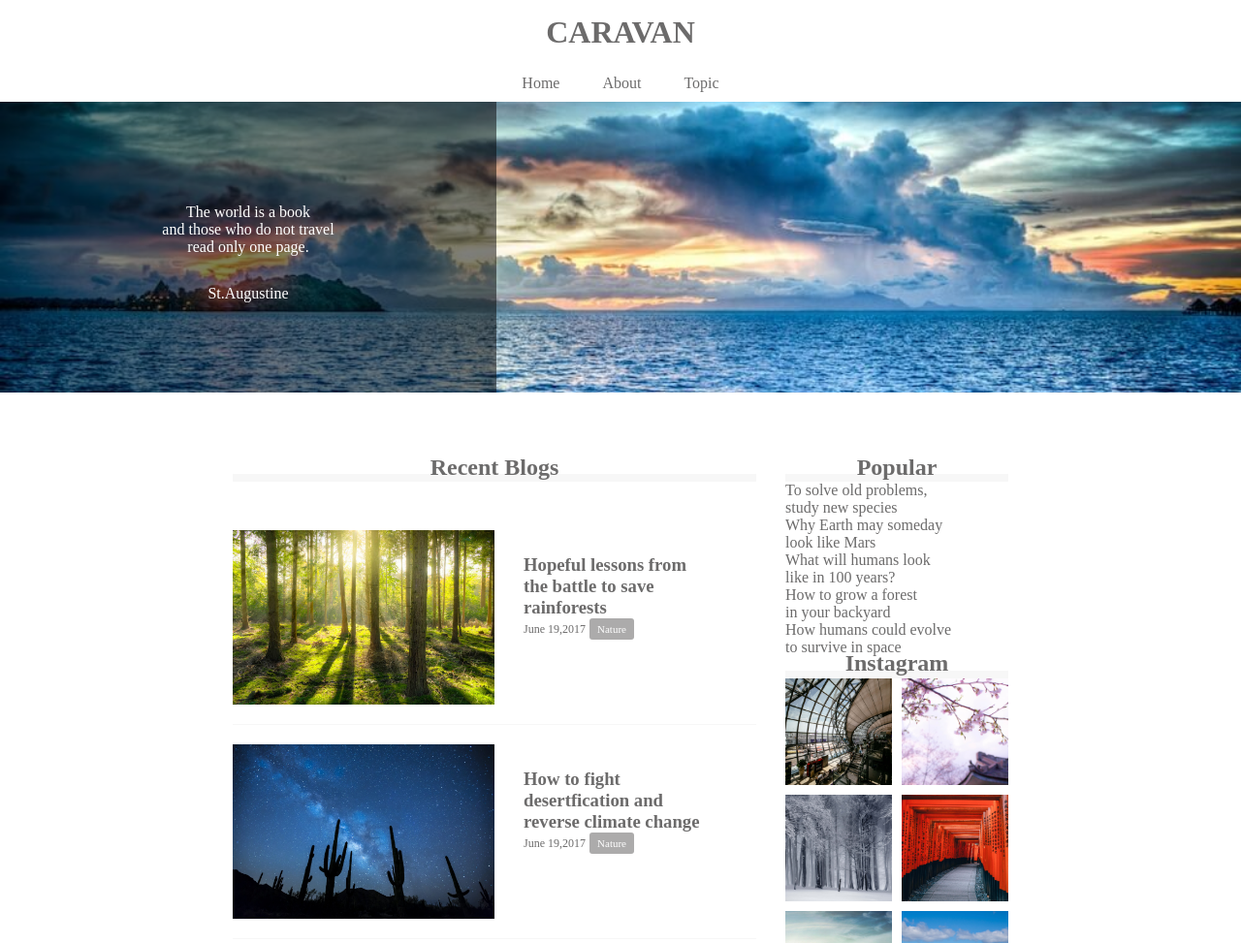
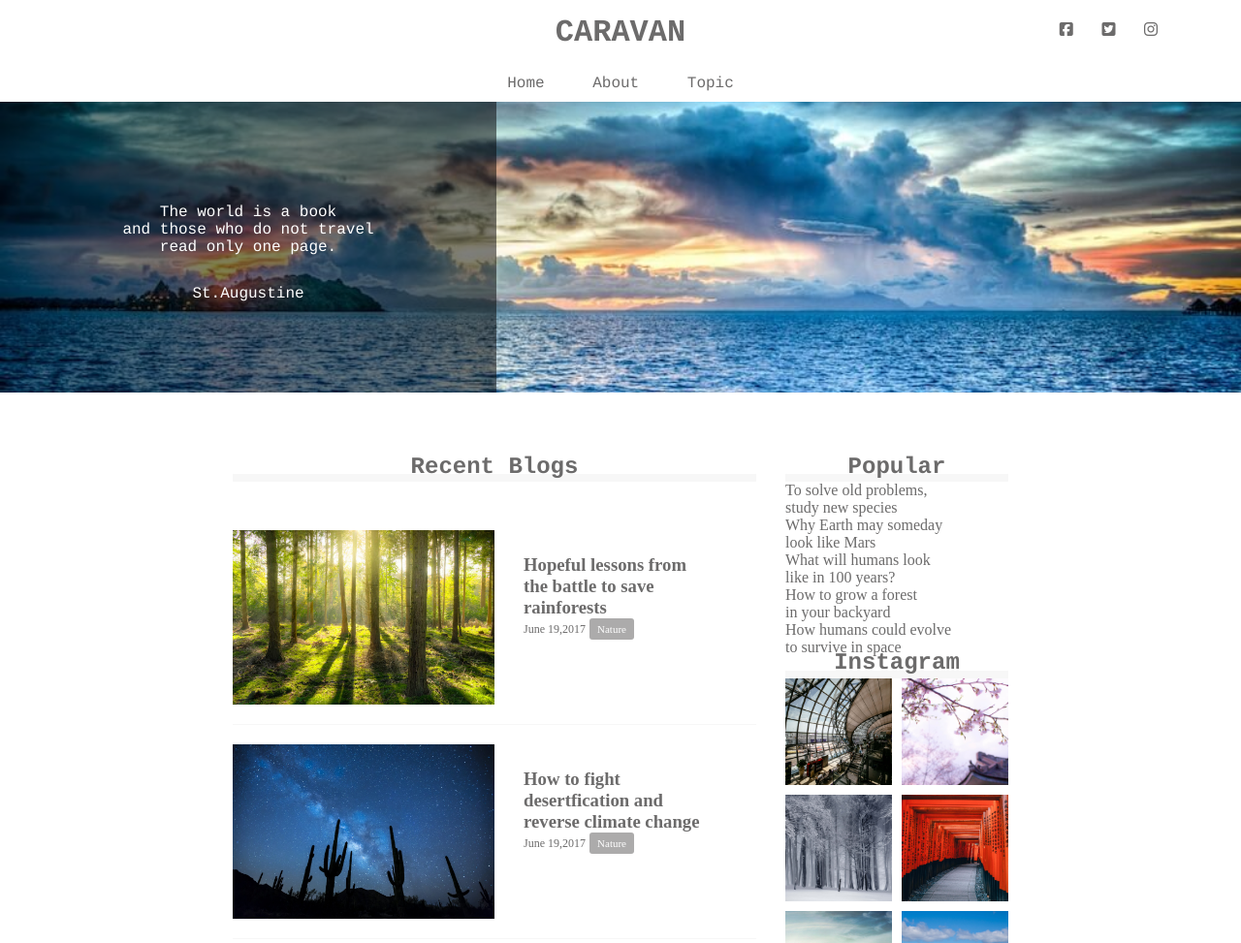
Before and after one commit to yuya511/caravan, a plain HTML site: page index.html in a window 1280 px wide. Shown: the top 973 px of the page at 97% size. Drawn offline with Linux system fonts and the light colour scheme.

Commit message:
[Finish]サイトを仕上げよう

```diff
--- a/index.html
+++ b/index.html
@@ -2,6 +2,7 @@
 <html lang="ja">
   <head>
     <meta charset="UTF-8">
+    <script src="https://kit.fontawesome.com/5cc7b2d8a5.js" crossorigin="anonymous"></script>
     <link rel="stylesheet" href="style.css">
     <title>CARAVAN</title>
   </head>
@@ -13,6 +14,11 @@
           CARAVAN
         </a>
       </h1>
+      <div class="social">
+        <i class="fab fa-facebook-square"></i>
+        <i class="fab fa-twitter-square"></i>
+        <i class="fab fa-instagram"></i>
+      </div>
     </header>
     <nav>
       <ul class="nav-list">
--- a/style.css
+++ b/style.css
@@ -10,11 +10,27 @@ a {
   text-decoration: none;
 }
 
+header, nav, h2, .main-visual, footer {
+  font-family: Chalkduster, "Bradley Hand",Courier, "Segoe Print",sans-serif;
+}
+
 header {
   width: 90%;
   padding: 15px 0;
   margin: 0 auto;
   text-align: center;
+  position: relative;
+}
+
+.social {
+  position: absolute;
+  top: 22px;
+  right: 22px;
+}
+
+.social i {
+  display: inline-block;
+  margin-left: 20px;
 }
 
 header.heading {
```
